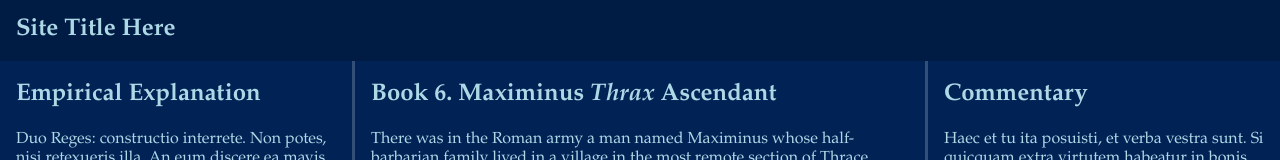
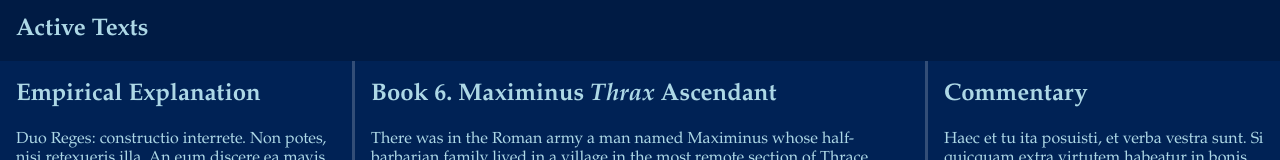
Before and after one commit to EarlyMedievalMed/active-texts, a plain HTML site: page index.html in a window 1280 px wide. Shown: the top 160 px of the page. Drawn offline with Linux system fonts and the light colour scheme.

Commit message:
correct title

```diff
--- a/index.html
+++ b/index.html
@@ -11,7 +11,7 @@
 <body>
 <a href="#main" class="audible focusable">Skip to main content</a>
 <header role="banner" id="banner">
-    <h1>Site Title Here</h1>
+    <h1>Active Texts</h1>
 </header>
 <main role="main" id="main">
 <section id="text">
```
